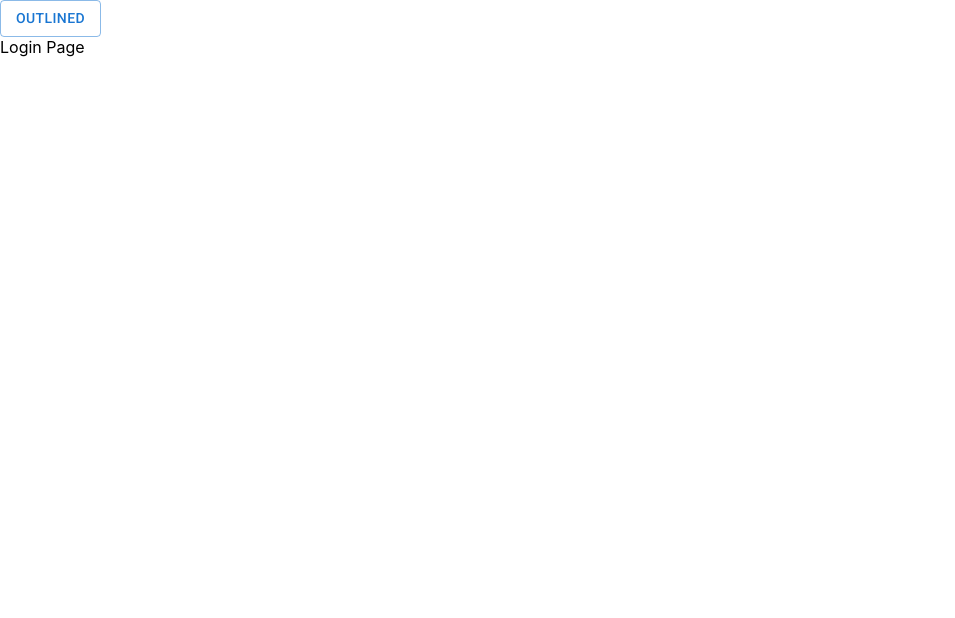
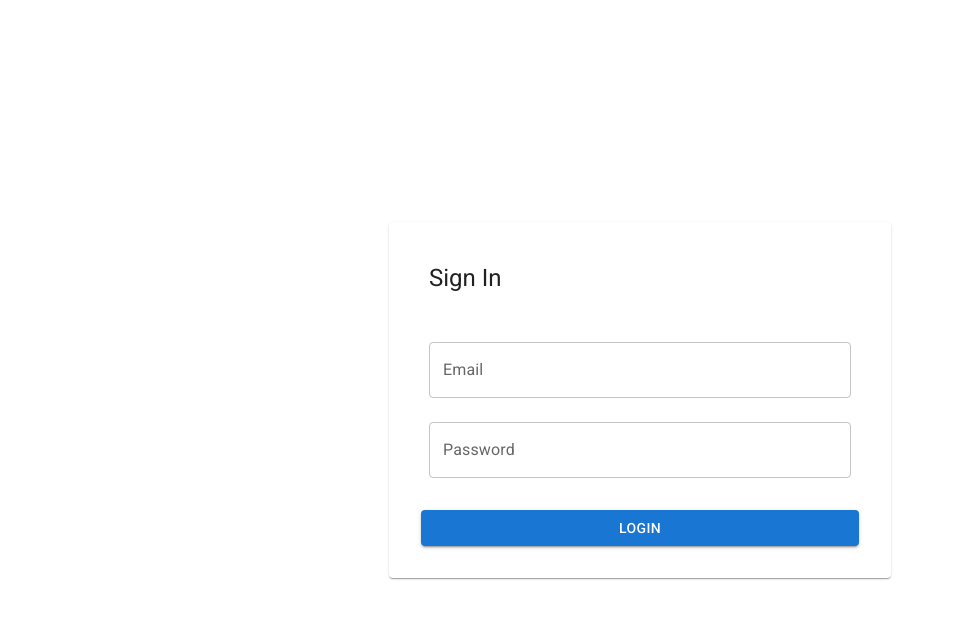
Before and after one commit to Padmakar333/Shopping-Panal, a React (Create React App) app: page /Login in a window 1280 px wide. Shown: the top 618 px of the page, without its empty margins (0-955 px from the left). Built offline with nearby package versions, Linux system fonts and the light colour scheme.

Commit message:
Login page added

```diff
--- a/src/App.js
+++ b/src/App.js
@@ -4,11 +4,11 @@ import { Login } from './Login/Login';
 import { Pages } from './Pages/Pages';
 import { Navigate, Routes } from 'react-router-dom';
 import { Route } from 'react-router-dom';
-import { Button } from '@mui/material'
+
 function App() {
   return (
   <div>
-    <Button variant="outlined">Outlined</Button>
+
    <Routes>
     <Route path="/" element={<Navigate to="Login"/>}></Route>
     <Route path="/login" element={<Login></Login>}></Route>
--- /dev/null
+++ b/src/Login/Login.css
@@ -0,0 +1,6 @@
+.Login-container {
+    display: flex;
+    justify-content: center;
+    align-items: center;
+    height: 100vh;
+}
--- a/src/Login/Login.js
+++ b/src/Login/Login.js
@@ -1,7 +1,20 @@
 import React from "react";
-
+import { Card,CardActions,Button,CardContent , CardHeader, TextField} from "@mui/material";
+import "./Login.css"
 export function Login (){
     return(
-    <div>Login Page</div>
+        <div className="Login-container">
+            <Card sx={{ Width: 400, padding: 3}}>
+            <CardHeader title="Sign In"></CardHeader>
+        <CardContent>
+        <TextField fullWidth label="Email" variant="outlined" margin="normal" />
+        <TextField fullWidth label="Password" variant="outlined" margin="normal" />
+        </CardContent>
+
+        <CardActions>
+        <Button fullWidth variant="contained">Login</Button>
+        </CardActions>
+      </Card>
+        </div>
     )
 }
```
